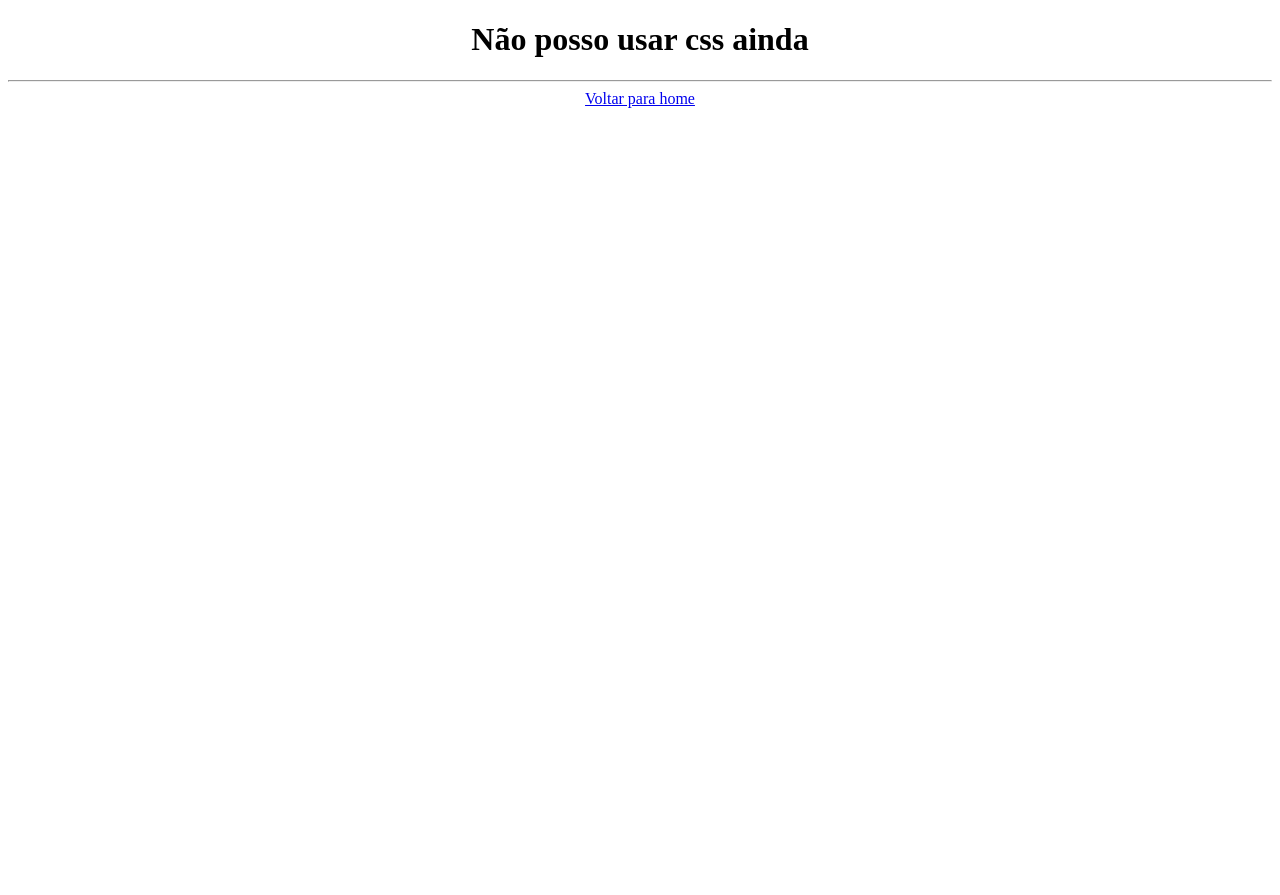
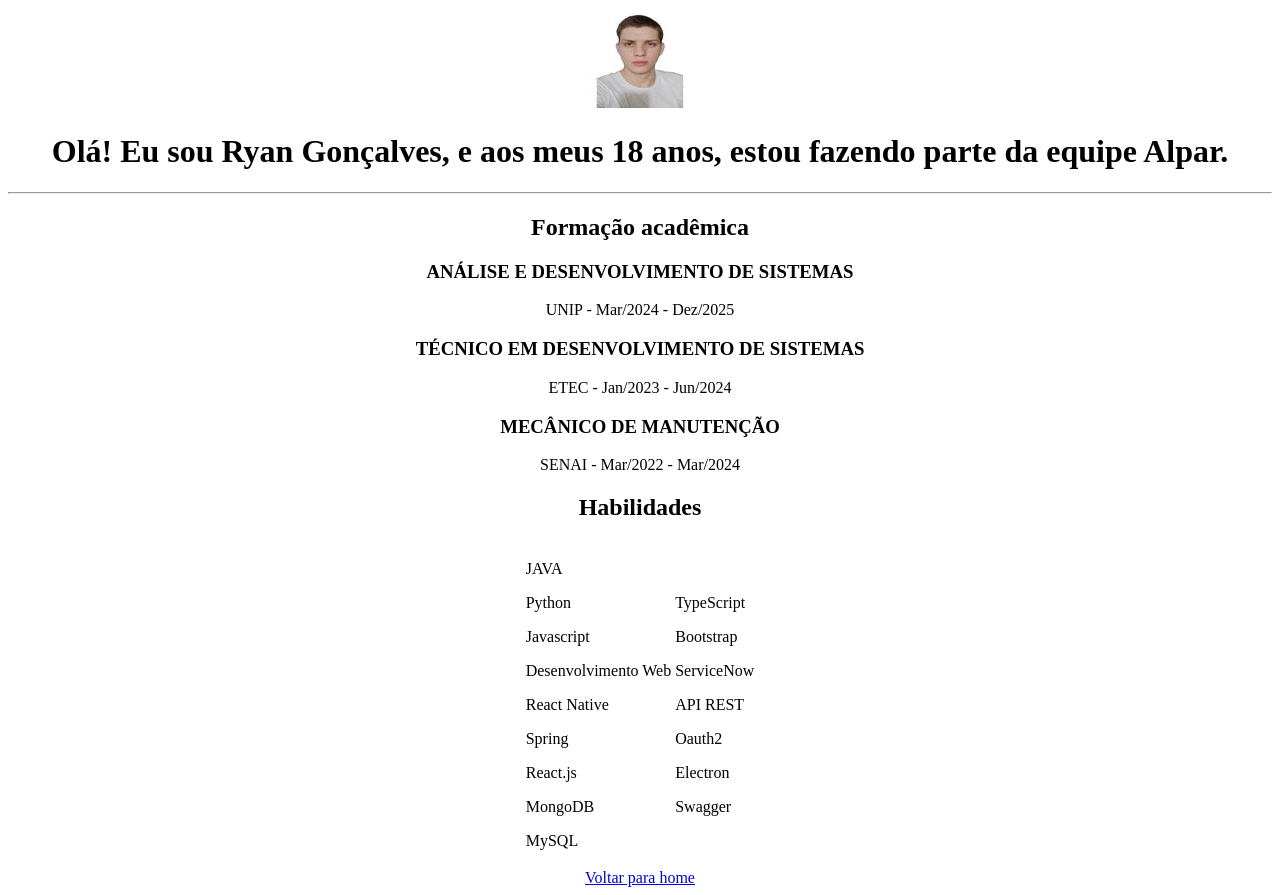
Before and after one commit to RyanGustavoGoncalves/Repostiorio-Alpar, a plain HTML site: page atividade-1/index.html in a window 1280 px wide. Before the commit the page ends 800 px from the top, so only its background shows below. Drawn offline with Linux system fonts and the light colour scheme.

Commit message:
atividade 1

```diff
--- a/atividade-1/index.html
+++ b/atividade-1/index.html
@@ -13,8 +13,48 @@
 <body>
     <main>
         <center>
-            <h1>Não posso usar css ainda</h1>
+            <img src="./assets/eu.jpg" alt="Ryan bonitin">
+            <h1>Olá! Eu sou Ryan Gonçalves, e aos meus 18 anos, estou fazendo parte da equipe Alpar.</h1>
             <hr>
+
+            <h2>Formação acadêmica</h2>
+
+            <h3>ANÁLISE E DESENVOLVIMENTO DE SISTEMAS</h3>
+            <p>UNIP - Mar/2024 - Dez/2025</p>
+
+            <h3>TÉCNICO EM DESENVOLVIMENTO DE SISTEMAS</h3>
+            <p>ETEC - Jan/2023 - Jun/2024</p>
+
+            <h3>MECÂNICO DE MANUTENÇÃO</h3>
+            <p>SENAI - Mar/2022 - Mar/2024</p>
+
+            <h2>Habilidades</h2>
+
+            <table>
+                <tr>
+                    <td>
+                        <p>JAVA</p>
+                        <p>Python</p>
+                        <p>Javascript</p>
+                        <p>Desenvolvimento Web</p>
+                        <p>React Native</p>
+                        <p>Spring</p>
+                        <p>React.js</p>
+                        <p>MongoDB</p>
+                        <p>MySQL</p>
+                    </td>
+                    <td>
+                        <p>TypeScript</p>
+                        <p>Bootstrap</p>
+                        <p>ServiceNow</p>
+                        <p>API REST</p>
+                        <p>Oauth2</p>
+                        <p>Electron</p>
+                        <p>Swagger</p>
+                    </td>
+                </tr>
+            </table>
+
             <a href="../index.html">Voltar para home</a>
         </center>
     </main>
```
Also changed, not shown: index.html (+5 -2 lines), atividade-1/README.md (added), atividade-1/assets/eu.jpg (added).
